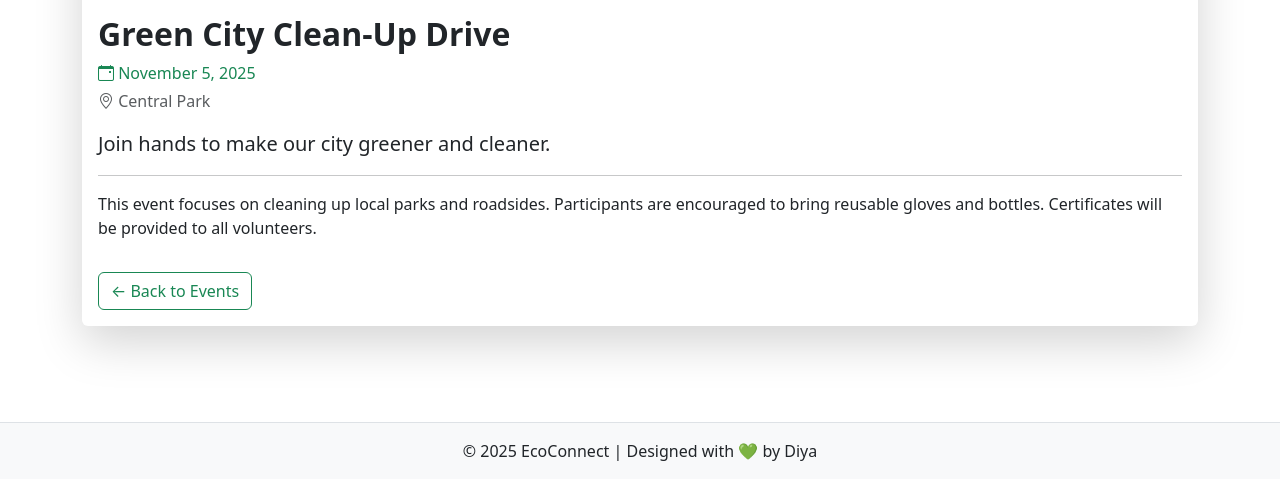
After one commit to rachnanidiya/EcoConnect, a Django app: page /events/1/ in a window 1280 px wide. The commit adds this page. Shown: the part 419-898 px from the top of the page. Run offline with Django 5.2, Linux system fonts and the light colour scheme.

Commit message:
added events and news

```diff
--- a/EcoConnect/EcoConnect/urls.py
+++ b/EcoConnect/EcoConnect/urls.py
@@ -21,10 +21,10 @@ urlpatterns = [
     path('admin/', admin.site.urls),
     path('', include('users.urls')),
     path('initiatives/', include('initiatives.urls')),
-    #path('events/', include('events.urls')),
+    path('events/', include('events.urls')),
     #path('marketplace/', include('marketplace.urls')),
     #path('forum/', include('forum.urls')),
-    #path('news/', include('news.urls')),
+    path('news/', include('news.urls')),
     #path('feedback/', include('feedback.urls')),
     #path('dashboard/', include('dashboard.urls')),
 
--- /dev/null
+++ b/EcoConnect/events/templates/event_detail.html
@@ -0,0 +1,19 @@
+{% extends 'base.html' %}
+{% load static %}
+
+{% block content %}
+<div class="container py-5">
+    <div class="card border-0 shadow-lg">
+        <img src="{% static event.image %}" class="card-img-top" alt="{{ event.title }}">
+        <div class="card-body">
+            <h2 class="fw-bold">{{ event.title }}</h2>
+            <p class="text-success mb-1"><i class="bi bi-calendar-event"></i> {{ event.date }}</p>
+            <p class="text-muted mb-3"><i class="bi bi-geo-alt"></i> {{ event.location }}</p>
+            <p class="lead">{{ event.description }}</p>
+            <hr>
+            <p>{{ event.details }}</p>
+            <a href="{% url 'events:event_list' %}" class="btn btn-outline-success mt-3">← Back to Events</a>
+        </div>
+    </div>
+</div>
+{% endblock %}
--- a/EcoConnect/events/urls.py
+++ b/EcoConnect/events/urls.py
@@ -1,7 +1,9 @@
-from django.contrib import admin
-from django.urls import include, path
-from events import views
+from django.urls import path
+from . import views
+
+app_name = 'events'
 
 urlpatterns = [
-    path('',views.home)
+    path('', views.event_list, name='event_list'),
+    path('<int:id>/', views.event_detail, name='event_detail'),
 ]
--- a/EcoConnect/events/views.py
+++ b/EcoConnect/events/views.py
@@ -1,5 +1,40 @@
 from django.shortcuts import render
 
 # Create your views here.
-def home(request):
-    return render(request,'base.html')
+
+from django.shortcuts import render
+
+def event_list(request):
+    events = [
+        {
+            'id': 1,
+            'title': 'Green City Clean-Up Drive',
+            'date': 'November 5, 2025',
+            'location': 'Central Park',
+            'description': 'Join hands to make our city greener and cleaner. All volunteers welcome!',
+            'image': 'images/event1.jpg'
+        },
+        {
+            'id': 2,
+            'title': 'Eco Workshop: Sustainable Living 101',
+            'date': 'November 12, 2025',
+            'location': 'Community Hall',
+            'description': 'Learn practical sustainability skills for everyday life.',
+            'image': 'images/event2.jpg'
+        },
+    ]
+    return render(request, 'event_list.html', {'events': events})
+
+def event_detail(request, id):
+    event = {
+        'id': id,
+        'title': 'Green City Clean-Up Drive',
+        'date': 'November 5, 2025',
+        'location': 'Central Park',
+        'description': 'Join hands to make our city greener and cleaner.',
+        'details': '''This event focuses on cleaning up local parks and roadsides.
+                      Participants are encouraged to bring reusable gloves and
+                      bottles. Certificates will be provided to all volunteers.''',
+        'image': 'images/event1.jpg'
+    }
+    return render(request, 'event_detail.html', {'event': event})
--- /dev/null
+++ b/EcoConnect/news/urls.py
@@ -0,0 +1,9 @@
+from django.urls import path
+from . import views
+
+app_name = 'news'
+
+urlpatterns = [
+    path('', views.news_list, name='news_list'),
+    path('<int:id>/', views.news_detail, name='news_detail'),
+]
--- a/EcoConnect/static/css/global.css
+++ b/EcoConnect/static/css/global.css
@@ -165,3 +165,18 @@
     text-align: center;
   }
 }
+/* News cards hover animation */
+.hover-card {
+    transition: transform 0.3s ease, box-shadow 0.3s ease;
+}
+.hover-card:hover {
+    transform: translateY(-8px);
+    box-shadow: 0 6px 20px rgba(0,0,0,0.15);
+}
+
+/* News detail image */
+.card-img-top {
+    max-height: 280px;
+    object-fit: cover;
+    border-radius: 0.5rem 0.5rem 0 0;
+}
--- a/EcoConnect/templates/base.html
+++ b/EcoConnect/templates/base.html
@@ -89,18 +89,19 @@
         <div class="collapse navbar-collapse" id="navbarNav">
             <ul class="navbar-nav ms-auto align-items-lg-center">
                 <li class="nav-item"><a class="nav-link" href="#">Home</a></li>
-                <li class="nav-item"><a class="nav-link" href="{% url 'initiatives_list' %}">Initiatives</a></li>
-                <li class="nav-item"><a class="nav-link" href="#">Events</a></li>
+
+
+                {% if user.is_authenticated %}
+                <li class="nav-item"><a class="btn btn-outline-success ms-2" href="#">Logout</a></li>
+                <li class="nav-item"><a class="nav-link" href="/initiatives/">Initiatives</a></li>
+                <li class="nav-item"><a class="nav-link" href="/events/">Events</a></li>
                 <li class="nav-item"><a class="nav-link" href="#">Marketplace</a></li>
                 <li class="nav-item"><a class="nav-link" href="#">Forum</a></li>
-                <li class="nav-item"><a class="nav-link" href="#">News</a></li>
+                <li class="nav-item"><a class="nav-link" href="/news/">News</a></li>
                 <li class="nav-item"><a class="nav-link" href="#">Feedback</a></li>
-
-                {% if user.is_authenticated %}
-                    <li class="nav-item"><a class="btn btn-outline-success ms-2" href="#">Logout</a></li>
                 {% else %}
-                    <li class="nav-item"><a class="btn btn-success ms-2" href="{% url 'login' %}">Login</a></li>
-                    <li class="nav-item"><a class="btn btn-outline-success ms-2" href="{% url 'register' %}">Register</a></li>
+                    <li class="nav-item"><a class="btn btn-success ms-2" href="/login/">Login</a></li>
+                    <li class="nav-item"><a class="btn btn-outline-success ms-2" href="Register/">Register</a></li>
                 {% endif %}
             </ul>
         </div>
```
Also changed, not shown: EcoConnect/events/templates/event_list.html (added, +28 -0 lines), EcoConnect/news/templates/news_detail.html (added, +18 -0 lines), EcoConnect/news/templates/news_list.html (added, +27 -0 lines), EcoConnect/news/views.py (+34 -0 lines).
